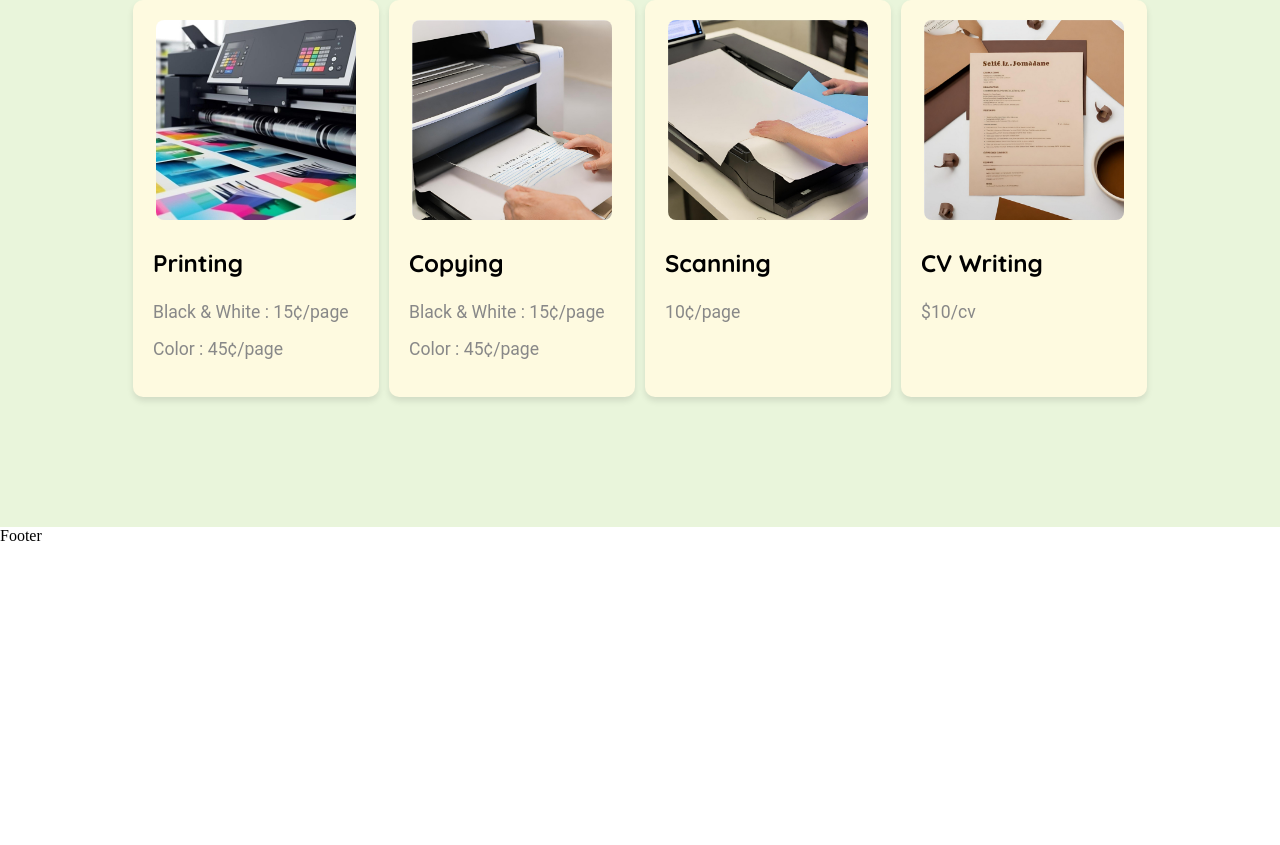
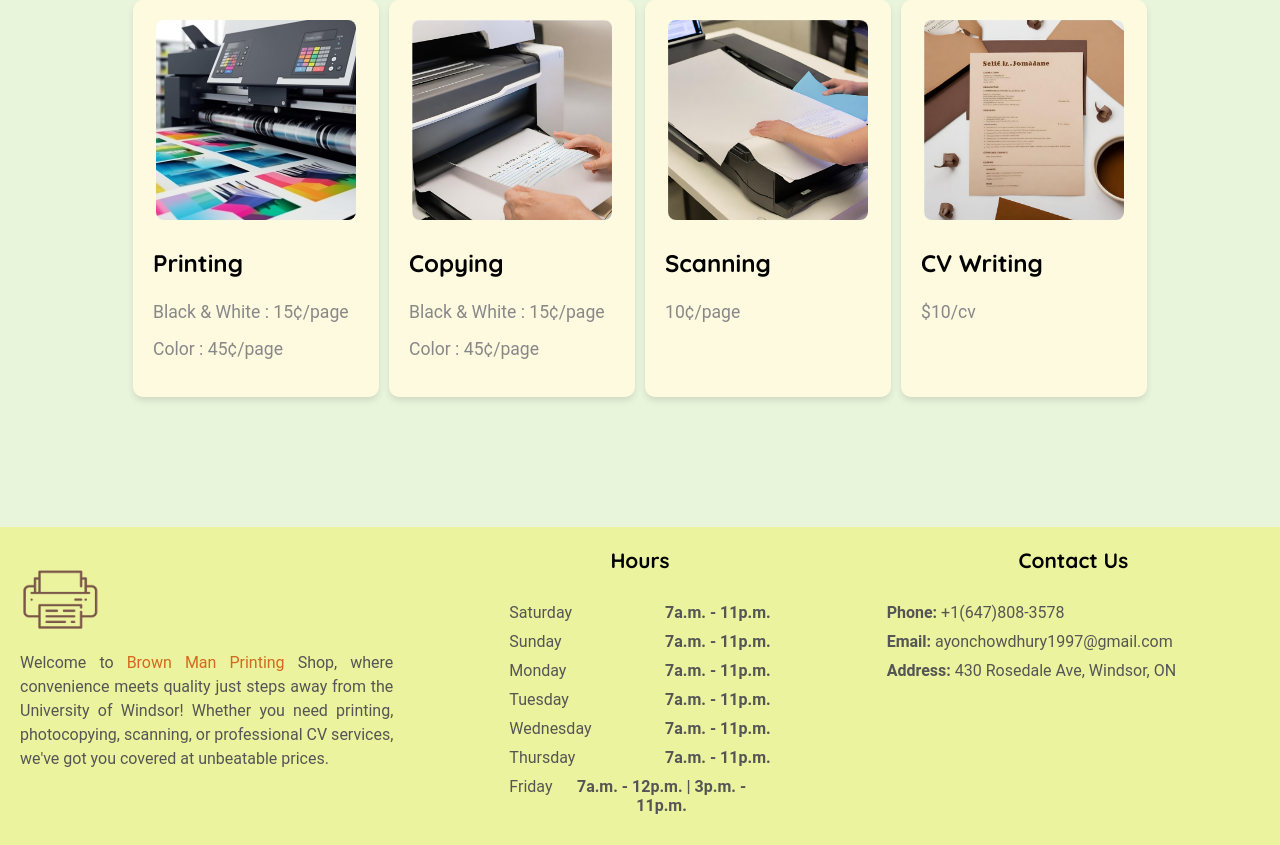
Before and after one commit to Md-Mahmudur-Reza/print-shop-frontend, a Next.js app: page / in a window 1280 px wide. Shown: the part 1081-1926 px from the top of the page. Before the commit the page ends 1626 px from the top, so only its background shows below. Built offline with nearby package versions, Linux system fonts and the light colour scheme.

Commit message:
added footer

```diff
--- a/src/app/globals.css
+++ b/src/app/globals.css
@@ -9,6 +9,7 @@
   --secondaryFont1: #888;
   --secondaryFont2: #fff;
   --secondaryFont3: #b41417;
+  --secondaryFont4: #555;
   --backgroundColor1: #fefae0;
   --backgroundColor2: #606c38;
   --backgroundColor3: #283618;
--- a/src/module/footer/footer.js
+++ b/src/module/footer/footer.js
@@ -1,5 +1,69 @@
 import React from "react";
+import Image from "next/image";
+
+import logo from "../../../public/image/logoBrown.png";
+import styles from "./footer.module.css";
 
 export default function Footer() {
-  return <div>Footer</div>;
+  return (
+    <footer className={styles.footer}>
+      <div className={styles.section1}>
+        {/* <div> */}
+        <Image src={logo} alt="logo" className={styles.logo} />
+        <div className={styles.aboutText}>
+          Welcome to <span className={styles.brown}>Brown Man Printing</span>{" "}
+          Shop, where convenience meets quality just steps away from the
+          University of Windsor! Whether you need printing, photocopying,
+          scanning, or professional CV services, we've got you covered at
+          unbeatable prices.
+        </div>
+        {/* </div> */}
+      </div>
+      <div className={styles.section2}>
+        <div className={styles.title}>Hours</div>
+        <div className={styles.hoursSection}>
+          <div className={styles.day}>Saturday</div>
+          <div className={styles.time}>7a.m. - 11p.m.</div>
+        </div>
+        <div className={styles.hoursSection}>
+          <div className={styles.day}>Sunday</div>
+          <div className={styles.time}>7a.m. - 11p.m.</div>
+        </div>
+        <div className={styles.hoursSection}>
+          <div className={styles.day}>Monday</div>
+          <div className={styles.time}>7a.m. - 11p.m.</div>
+        </div>
+        <div className={styles.hoursSection}>
+          <div className={styles.day}>Tuesday</div>
+          <div className={styles.time}>7a.m. - 11p.m.</div>
+        </div>
+        <div className={styles.hoursSection}>
+          <div className={styles.day}>Wednesday</div>
+          <div className={styles.time}>7a.m. - 11p.m.</div>
+        </div>
+        <div className={styles.hoursSection}>
+          <div className={styles.day}>Thursday</div>
+          <div className={styles.time}>7a.m. - 11p.m.</div>
+        </div>
+        <div className={styles.hoursSection}>
+          <div className={styles.day}>Friday</div>
+          <div className={styles.time}>7a.m. - 12p.m. | 3p.m. - 11p.m.</div>
+        </div>
+      </div>
+      <div className={styles.section3}>
+        <div className={styles.title}>Contact Us</div>
+        <div className={styles.text}>
+          <span className={styles.bold}>Phone:</span> +1(647)808-3578
+        </div>
+        <div className={styles.text}>
+          <span className={styles.bold}>Email:</span>{" "}
+          ayonchowdhury1997@gmail.com
+        </div>
+        <div className={styles.text}>
+          <span className={styles.bold}>Address:</span> 430 Rosedale Ave,
+          Windsor, ON
+        </div>
+      </div>
+    </footer>
+  );
 }
--- /dev/null
+++ b/src/module/footer/footer.module.css
@@ -0,0 +1,99 @@
+.footer {
+  background-color: var(--backgroundColor4);
+  display: grid;
+  grid-template-columns: repeat(
+    auto-fit,
+    minmax(200px, 1fr)
+  ); /* Three columns, responsive */
+  gap: 20px; /* Gap between sections */
+}
+
+.section1 {
+  /* background-color: red; */
+  padding: 20px;
+  text-align: left;
+  /* max-width: 30%; */
+}
+
+.logo {
+  height: 100px;
+  width: 80px;
+}
+.aboutText {
+  font-family: var(--RobotoFont);
+  font-size: 16px;
+  line-height: 1.5em;
+  color: var(--secondaryFont4);
+  text-align: justify;
+}
+.brown {
+  color: var(--priramyFont2);
+}
+
+.section2 {
+  /* background-color: red; */
+  padding: 20px;
+  text-align: center;
+  /* max-width: 30%; */
+}
+
+.title {
+  margin-bottom: 30px;
+  font-size: 1.3rem;
+  font-family: var(--QuicksandFont);
+  font-weight: bolder;
+}
+
+.hoursSection {
+  margin: 0px auto;
+  width: 70%;
+  /* background-color: red; */
+  display: flex;
+  justify-content: space-between;
+  font-family: var(--RobotoFont);
+  font-size: 16px;
+  color: var(--secondaryFont4);
+  /* color: white; */
+  margin-bottom: 10px;
+}
+.time {
+  font-weight: bolder;
+}
+.extratime {
+  font-weight: bolder;
+  width: 70%;
+  font-family: var(--RobotoFont);
+  font-size: 16px;
+  color: var(--secondaryFont4);
+  margin-bottom: 10px;
+  background-color: red;
+  display: flex;
+}
+
+.section3 {
+  /* background-color: red; */
+  padding: 20px;
+  text-align: center;
+  /* max-width: 30%; */
+}
+
+.text {
+  font-family: var(--RobotoFont);
+  font-size: 16px;
+  color: var(--secondaryFont4);
+  text-align: justify;
+  margin: 10px 0px;
+  /* background-color: red; */
+}
+.bold {
+  font-weight: bolder;
+}
+
+@media (max-width: 768px) {
+  .footer {
+    grid-template-columns: 1fr; /* Change to one column on smaller screens */
+  }
+  .text {
+    text-align: center;
+  }
+}
```
Also changed, not shown: public/image/logoBrown.png (added), public/image/logoWhite.png (added).
